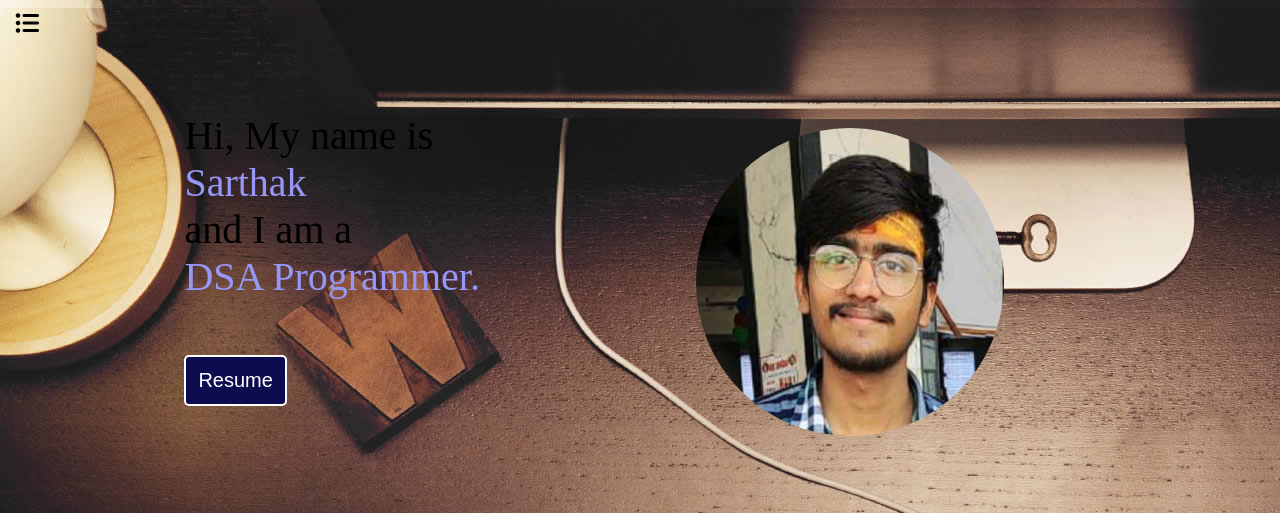
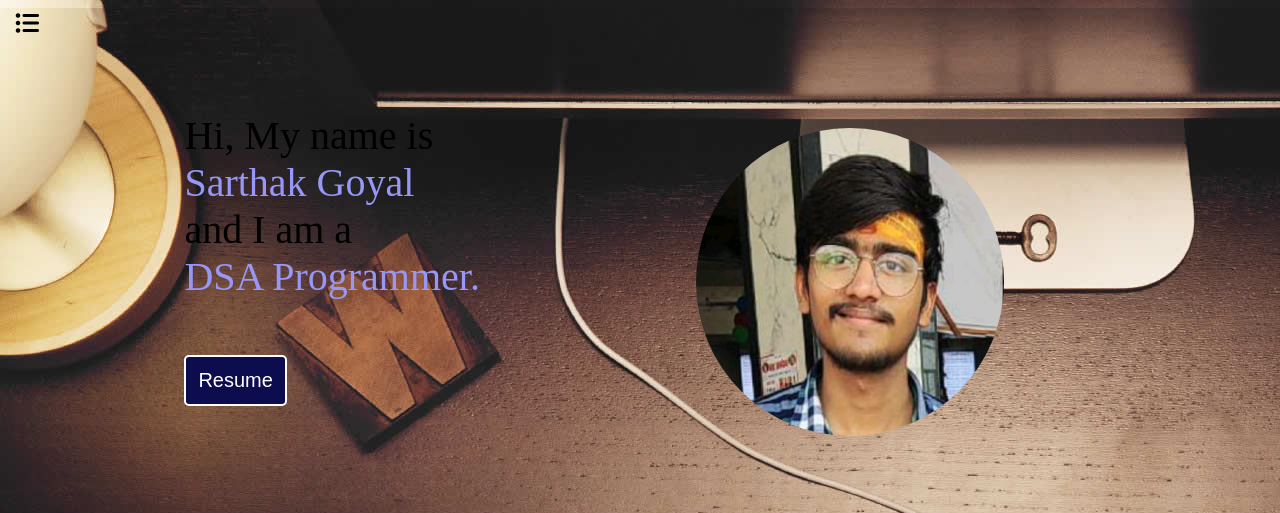
Before and after one commit to 2003sarthak/MyPortfolio, a plain HTML site: page index.html in a window 1280 px wide. Shown: the top 513 px of the page. Drawn offline with nearby package versions, Linux system fonts and the light colour scheme.

Commit message:
Update index.html

```diff
--- a/index.html
+++ b/index.html
@@ -33,7 +33,7 @@
         <section class="firstsection">
           <div class="leftsection">
             Hi, My name is
-            <div class="purple">Sarthak</div>
+            <div class="purple">Sarthak Goyal</div>
             <div>and I am a</div>
             <span id="element"></span>
             <div class="button">
```
